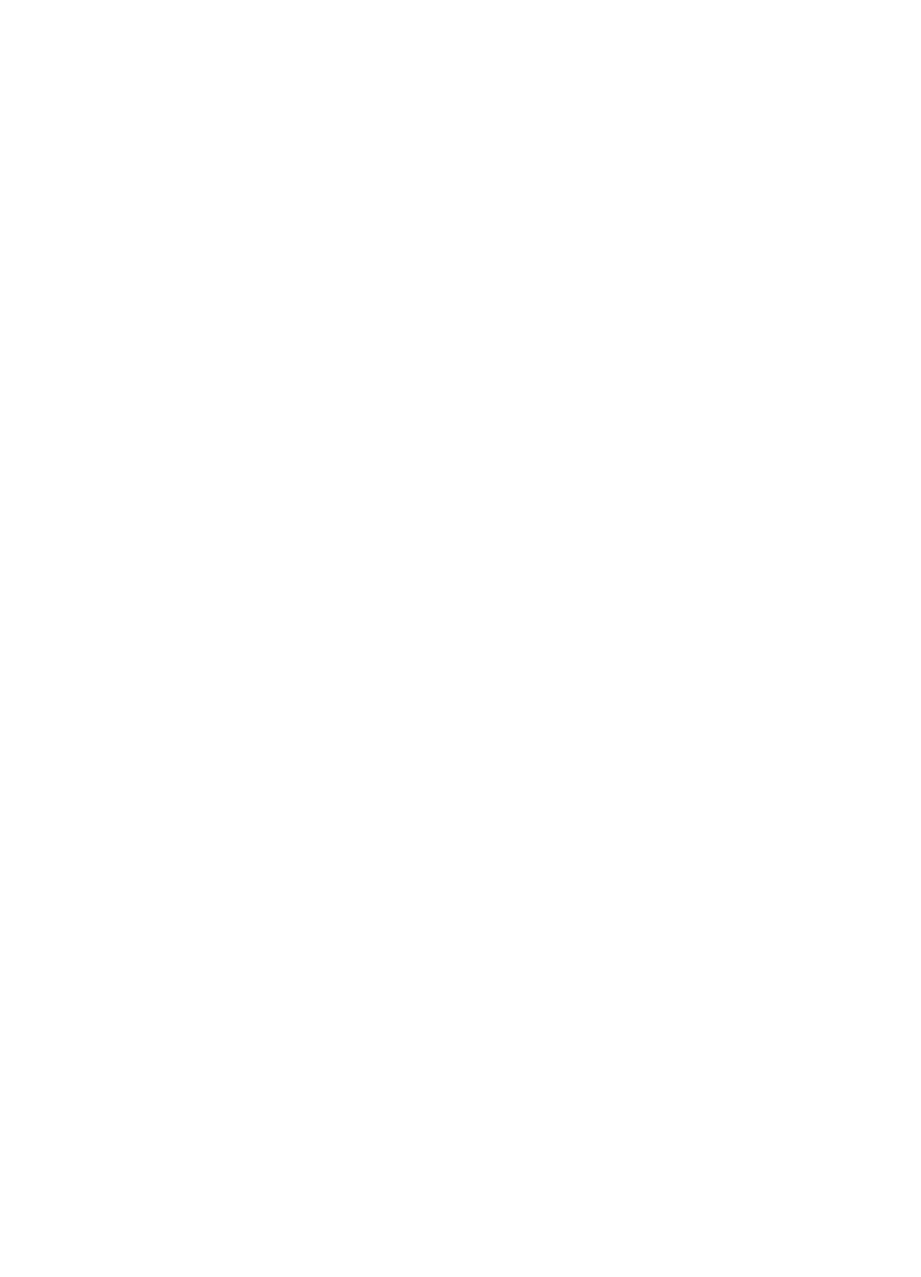
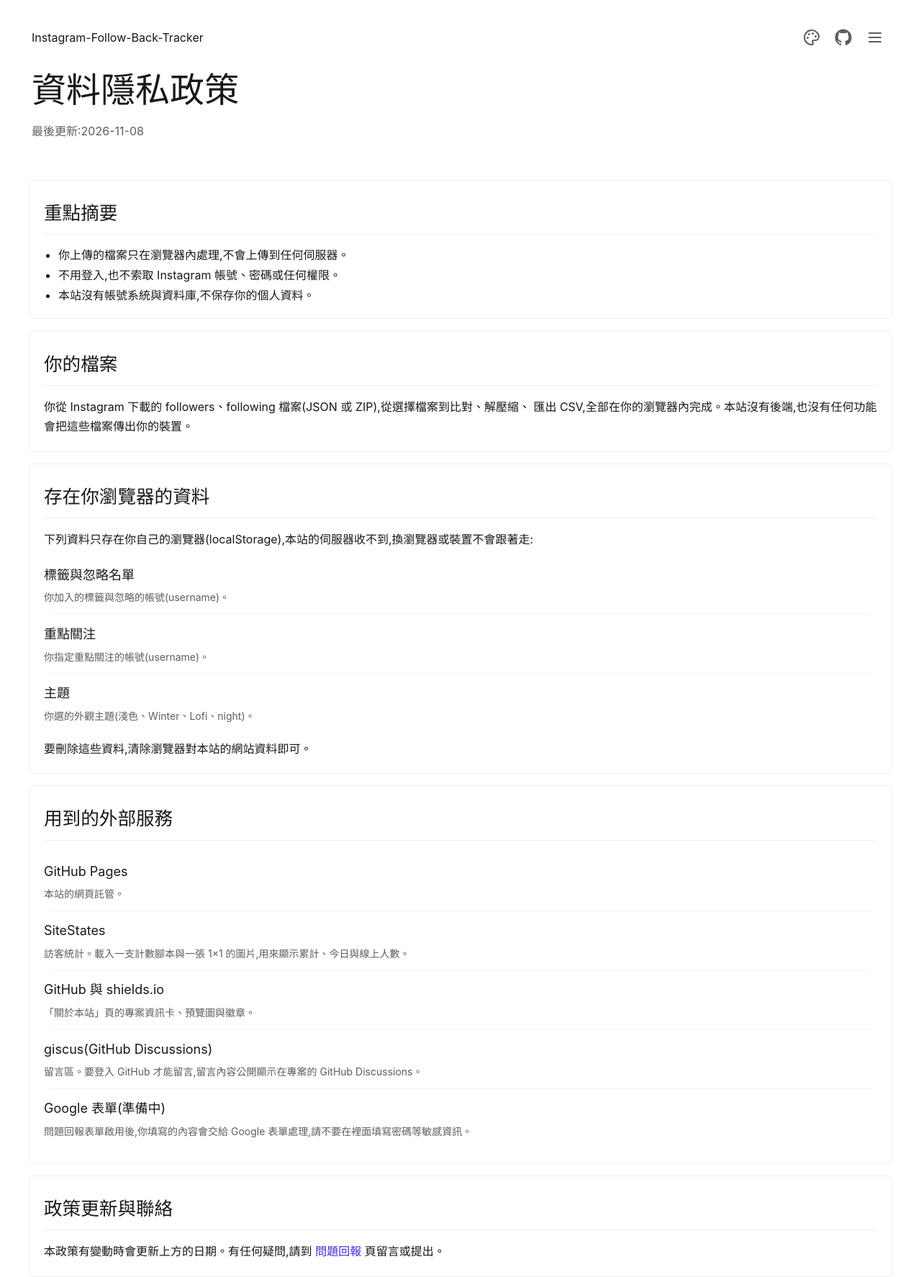
Before and after one commit to Xiang511/Instagram-Follow-Back-Tracker, a Nuxt app in the folder Instagram-Follow-Back-Tracker/: page /privacy in a window 1280 px wide. Before the commit this address had no page. Shown: the whole page at 72% size. Before the commit the page ends 800 px from the top, so only its background shows below. Built offline with nearby package versions, Linux system fonts and the light colour scheme.

Commit message:
feat: 新增資料隱私政策頁面

```diff
--- a/Instagram-Follow-Back-Tracker/app/components/AppFooter.vue
+++ b/Instagram-Follow-Back-Tracker/app/components/AppFooter.vue
@@ -20,7 +20,7 @@ const groups: { title: string; links: FooterLink[] }[] = [
     links: [
       { label: 'GitHub 原始碼', href: repoUrl },
       { label: '回報問題', to: '/report' },
-      { label: '資料隱私政策', to: '/#privacy' },
+      { label: '資料隱私政策', to: '/privacy' },
     ],
   },
 ]
--- a/Instagram-Follow-Back-Tracker/app/components/AppNav.vue
+++ b/Instagram-Follow-Back-Tracker/app/components/AppNav.vue
@@ -11,7 +11,7 @@ const menuItems: (MenuLink & { children?: MenuLink[] })[] = [
   { label: '關於本站', to: '/about' },
   { label: '網站功能', children: [{ label: 'Instagram', to: '/instagram' }, { label: 'Threads' }] },
   { label: '更多', children: [{ label: '回報問題', to: '/report' }] },
-  { label: '資料隱私政策' },
+  { label: '資料隱私政策', to: '/privacy' },
 ]
 
 // 選單項目被按下或是目前頁面時,底色與文字改吃主題色(daisyUI 預設是 neutral,淺色主題會變黑)
--- a/Instagram-Follow-Back-Tracker/app/pages/index.vue
+++ b/Instagram-Follow-Back-Tracker/app/pages/index.vue
@@ -152,6 +152,14 @@ const pseudocode = [
 
     <BaseCard id="privacy" class="scroll-mt-4">
       <BaseSection title="資料隱私政策">
+        <template #actions>
+          <NuxtLink
+            to="/privacy"
+            class="text-base-content/70 hover:text-base-content inline-flex items-center gap-0.5 text-base no-underline">
+            完整政策
+            <ChevronRight class="size-4" />
+          </NuxtLink>
+        </template>
         <ul class="list">
           <li v-for="item in promises" :key="item.title" class="list-row px-0 py-3">
             <div>
--- /dev/null
+++ b/Instagram-Follow-Back-Tracker/app/pages/privacy.vue
@@ -0,0 +1,121 @@
+<script setup lang="ts">
+definePageMeta({ layout: 'base-layout' })
+
+useSeoMeta({
+  title: '資料隱私政策 | Meta粉絲追蹤-網頁版',
+  description: '說明本站如何處理你的檔案、儲存在瀏覽器的資料,以及用到的第三方服務。',
+})
+
+const updatedAt = '2026-11-08'
+
+// 摘要:與首頁「資料隱私政策」的三項承諾一致
+const summary = [
+  '你上傳的檔案只在瀏覽器內處理,不會上傳到任何伺服器。',
+  '不用登入,也不索取 Instagram 帳號、密碼或任何權限。',
+  '本站沒有帳號系統與資料庫,不保存你的個人資料。',
+]
+
+// 存在瀏覽器 localStorage 的資料:只在你自己的裝置上
+const stored = [
+  { name: '標籤與忽略名單', detail: '你加入的標籤與忽略的帳號(username)。' },
+  { name: '重點關注', detail: '你指定重點關注的帳號(username)。' },
+  { name: '主題', detail: '你選的外觀主題(淺色、Winter、Lofi、night)。' },
+]
+
+// 本站用到的外部服務:各自會收到瀏覽器載入資源時的一般連線資訊(例如 IP 位址、瀏覽器類型),
+// 實際處理方式以各服務自己的政策為準
+const services = [
+  { name: 'GitHub Pages', detail: '本站的網頁託管。' },
+  {
+    name: 'SiteStates',
+    detail: '訪客統計。載入一支計數腳本與一張 1×1 的圖片,用來顯示累計、今日與線上人數。',
+  },
+  {
+    name: 'GitHub 與 shields.io',
+    detail: '「關於本站」頁的專案資訊卡、預覽圖與徽章。',
+  },
+  {
+    name: 'giscus(GitHub Discussions)',
+    detail: '留言區。要登入 GitHub 才能留言,留言內容公開顯示在專案的 GitHub Discussions。',
+  },
+  {
+    name: 'Google 表單(準備中)',
+    detail:
+      '問題回報表單啟用後,你填寫的內容會交給 Google 表單處理,請不要在裡面填寫密碼等敏感資訊。',
+  },
+]
+</script>
+
+<template>
+  <div class="mx-auto mt-4 max-w-[1200px]">
+    <header class="px-1 pt-2 pb-8 md:pt-4 md:pb-10">
+      <div class="flex items-center justify-between gap-3">
+        <NuxtLink to="/" class="text-base-content min-w-0 truncate no-underline">
+          Instagram-Follow-Back-Tracker
+        </NuxtLink>
+        <AppNav class="shrink-0" />
+      </div>
+      <div class="mt-4 md:mt-6">
+        <h1 class="text-4xl leading-[1.2] font-medium text-balance md:text-5xl">資料隱私政策</h1>
+        <p class="text-base-content/70 mt-4">最後更新:{{ updatedAt }}</p>
+      </div>
+    </header>
+
+    <BaseCard>
+      <BaseSection title="重點摘要">
+        <ul class="list-disc space-y-1 pl-5">
+          <li v-for="item in summary" :key="item">{{ item }}</li>
+        </ul>
+      </BaseSection>
+    </BaseCard>
+
+    <BaseCard>
+      <BaseSection title="你的檔案">
+        <p>
+          你從 Instagram 下載的 followers、following 檔案(JSON 或 ZIP),從選擇檔案到比對、解壓縮、
+          匯出 CSV,全部在你的瀏覽器內完成。本站沒有後端,也沒有任何功能會把這些檔案傳出你的裝置。
+        </p>
+      </BaseSection>
+    </BaseCard>
+
+    <BaseCard>
+      <BaseSection title="存在你瀏覽器的資料">
+        <p class="mb-2">
+          下列資料只存在你自己的瀏覽器(localStorage),本站的伺服器收不到,換瀏覽器或裝置不會跟著走:
+        </p>
+        <ul class="list">
+          <li v-for="item in stored" :key="item.name" class="list-row px-0 py-3">
+            <div>
+              <p class="text-base-content text-lg">{{ item.name }}</p>
+              <p class="text-base-content/70 mt-1">{{ item.detail }}</p>
+            </div>
+          </li>
+        </ul>
+        <p class="mt-2">要刪除這些資料,清除瀏覽器對本站的網站資料即可。</p>
+      </BaseSection>
+    </BaseCard>
+
+    <BaseCard>
+      <BaseSection title="用到的外部服務">
+        <ul class="list">
+          <li v-for="item in services" :key="item.name" class="list-row px-0 py-3">
+            <div>
+              <p class="text-base-content text-lg">{{ item.name }}</p>
+              <p class="text-base-content/70 mt-1">{{ item.detail }}</p>
+            </div>
+          </li>
+        </ul>
+      </BaseSection>
+    </BaseCard>
+
+    <BaseCard>
+      <BaseSection title="政策更新與聯絡">
+        <p>
+          本政策有變動時會更新上方的日期。有任何疑問,請到
+          <NuxtLink to="/report">問題回報</NuxtLink>
+          頁留言或提出。
+        </p>
+      </BaseSection>
+    </BaseCard>
+  </div>
+</template>
```
